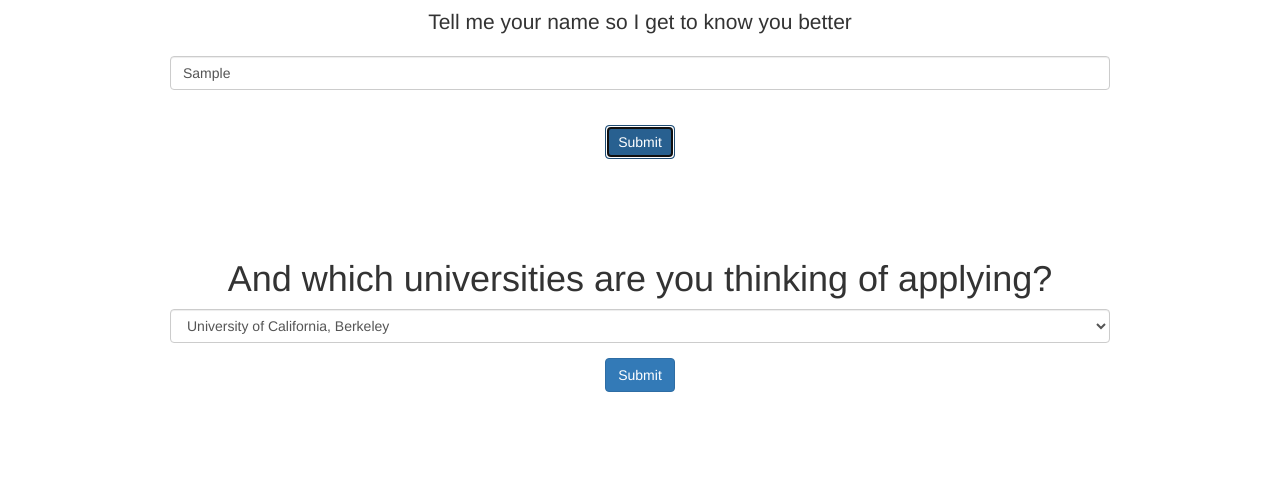
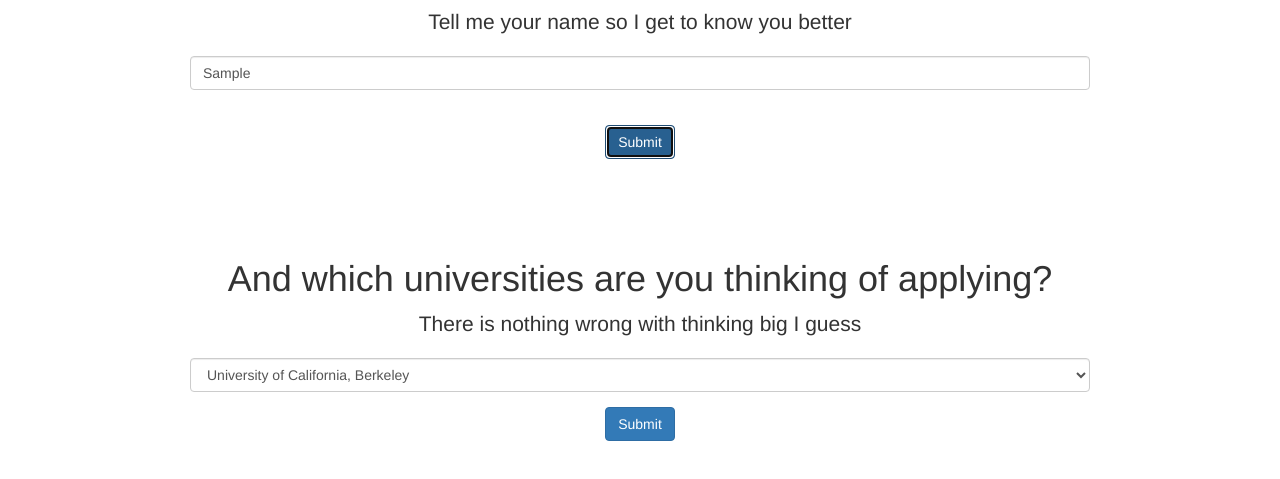
Before and after one commit to MichaelMa2014/OfferDB, a plain HTML site: page FrontEnd/index.html in a window 1280 px wide. Both pictures are taken after typing "Sample" into the empty fields and a click on the button "Submit". Shown: the part 453-932 px from the top of the page. Drawn offline with Linux system fonts and the light colour scheme.

Commit message:
Aggregate 3 forms to use jQuery

```diff
--- a/FrontEnd/css/custom.css
+++ b/FrontEnd/css/custom.css
@@ -3,7 +3,7 @@ body {
 }
 
 .first-impression {
-    padding: 40px 100px;
+    padding: 40px 120px;
     text-align: center;
 }
 
--- a/FrontEnd/index.html
+++ b/FrontEnd/index.html
@@ -48,8 +48,7 @@
 </div>
 
 <div class="container">
-    <form id="name-form" method="post" enctype="multipart/form-data" action="">
-
+    <form id="form" method="post" enctype="multipart/form-data" action="">
         <div class="first-impression">
             <h1>May I have your name please?</h1>
             <p class="lead">Tell me your name so I get to know you better</p>
@@ -61,6 +60,7 @@
             <div class="first-impression">
             <div class="collapse" id="uni-info">
                 <h1>And which universities are you thinking of applying?</h1>
+                <p class="lead">There is nothing wrong with thinking big I guess</p>
                     <div class="form-group">
                         <select class="form-control" id="uni" name="User's Name" required>
                             <option>University of California, Berkeley</option>
@@ -122,6 +122,7 @@
                     </div>
             </div>
         </div>
+    </form>
 </div><!-- /.container -->
 
 <script>
```
Lines whose indentation alone changed are shown as unchanged.
